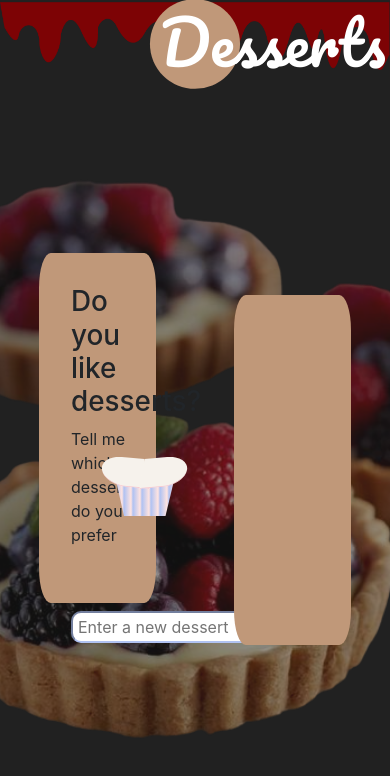
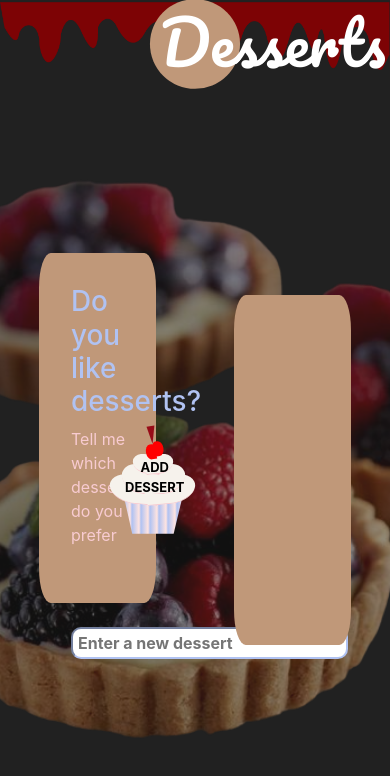
Before and after one commit to SulemP/List-dessert, a React (Create React App) app: page / in a window 390 px wide. Shown: the top 776 px of the page. Built offline with nearby package versions, Linux system fonts and the light colour scheme; a web font is replaced by a local one.

Commit message:
Se termina el proyecto funcionando correctamente, falta sistema responsivo

```diff
--- a/src/components/DeleteDessert.jsx
+++ b/src/components/DeleteDessert.jsx
@@ -1,12 +1,12 @@
 import React from 'react';
 
 export default function DeleteDessert(props){
-    const { onDelete } = props
+    const { onDelete, index } = props
     const handleDelete = () => {
-        onDelete()
+        onDelete(index)
     }
 
     return (
-        <button onClick={handleDelete}>Delete</button>
+        <button className='button_delete' onClick={handleDelete}>Delete</button>
     )
 }
--- a/src/components/Desserts.jsx
+++ b/src/components/Desserts.jsx
@@ -30,14 +30,21 @@ export default function Desserts () {
     }
 
     const deleteDessert = (index) => {
-        const newDesserts = [...desserts]
-        newDesserts.splice(index, 1)
-        setDesserts(newDesserts)
+        // const newDesserts = [...desserts]
+        // newDesserts.splice(index, 1)
+        // setDesserts(newDesserts)
+        const newDessertList = desserts.filter((_, i) => i !== index);
+        setDesserts(newDessertList);
+    }
+
+    //Función para convertir la primer letra de cada lista en mayúscula
+    const capitalizeFirstLetter = (str) => {
+        return str.charAt(0).toUpperCase() + str.slice(1)
     }
 
     return (
         <>
-            <div className='dessert'>
+            <div className='col-xl-12 dessert'>
                 <div>
                     <img src={derretido} alt='derretido' className='dessert_derretido'></img>
                 </div>
@@ -60,6 +67,8 @@ export default function Desserts () {
 
                         <p>Tell me which desserts do you prefer</p>
 
+                        {/* <p className="add" onClick={addDessert}>ADD DESSERT</p> */}
+
                         <form className="form_dessert" onSubmit={(e) => { e.preventDefault(); addDessert()}}>
                             <input
                                 className="form_input"
@@ -69,25 +78,31 @@ export default function Desserts () {
                                 placeholder="Enter a new dessert"
                             />
                             <div className="box-canvas" onClick={addDessert}>
+                                <p className="add" onClick={addDessert}>ADD DESSERT</p>
                                 <div className="wrapper"></div>
                                 <div className="topping"></div>
                                 <div className="topping-middle"></div>
                                 <div className="topping-top"></div>
                                 <div className="cherry"></div>
                             </div>
-                            {/*<button className="cookie-button" type="submit">Add Dessert</button>*/}
                         </form>
                     </div>
                 </div>
 
-
                 <div className='dessert_cuadro_list'>
-                    <ul>
-                        {
-                            desserts.map((dessert, index) => (
-                                <EditDesserts key={index} dessert={dessert} index={index} editDessert={editDessert} deleteDessert={deleteDessert}/>
-                            ))
-                        }
+                    <ul style={{ maxHeight: '100%', overflowY: 'auto' }}>
+                        {/* overflowY: 'auto': Esto hace que aparezca una barra de desplazamiento vertical (auto) cuando el contenido de la lista excede la altura máxima */}
+                        {desserts.map((dessert, index) => (
+                            <li key={index}>
+                                <EditDesserts
+                                    dessert={capitalizeFirstLetter(dessert)}
+                                    index={index}
+                                    editDessert={editDessert}
+                                    deleteDessert={deleteDessert}
+                                    // desserts={desserts}
+                                />
+                            </li>
+                        ))}
                     </ul>
                 </div>
             </div>
--- a/src/styles/desserts.css
+++ b/src/styles/desserts.css
@@ -52,9 +52,25 @@
     height: 350px;
     right: 10%;
     top: 35%;
+    padding: 5px;
     background-color: #C09879;
     position: absolute;
     border-radius: 10%;
+}
+
+.dessert_cuadro_list ul::-webkit-scrollbar {
+    width: 12px; /* Ancho de la barra de desplazamiento */
+    border-radius: 10px;
+    height: 30%;
+}
+
+.dessert_cuadro_list ul::-webkit-scrollbar-thumb {
+    background-color: var(--rosaMedio); /* Color del "pulgar" de la barra de desplazamiento */
+    border-radius: 6px; /* Borde redondeado del "pulgar" */
+}
+
+.dessert_cuadro_list ul::-webkit-scrollbar-thumb:hover {
+background-color: var(--lila); /* Cambio de color al pasar el mouse por encima */
 }
 
 .dessert_form{
@@ -62,8 +78,16 @@
     margin-left: 2rem;
 }
 
+.dessert_form h1{
+    color: var(--lila);
+}
+
+.dessert_form p{
+    color: var(--rosaMedio);
+}
+
 .form_dessert{
-    margin-top: 3rem;
+    margin-top: 4rem;
 }
 
 .form_input{
@@ -71,15 +95,24 @@
     border-color: var(--lila);
     padding: 2px 5px 2px 5px;
     margin-top: 1rem;
+    color: var(--lila);
+    font-weight: bold;
 }
+
+.form_input:focus{
+    outline: none;
+}
+
+/* CUP CAKE */
 
 .box-canvas{
     position: absolute;
-    left: 65%;
-    top: 50%;
+    left: 72%;
+    top: 55%;
     z-index: 2;
-    width: 90px;
-    height: 50px;
+    width: 70px;
+    height: 90px;
+    cursor: pointer;
 }
 
 .wrapper{
@@ -96,11 +129,10 @@
     position: absolute;
     top:1.8rem;
     left: -.8rem;
-    width: 100px;
+    width: 90px;
     height: 40px;
     overflow: hidden;
 }
-
 
 .topping::before{
     content: '';
@@ -112,7 +144,6 @@
     transform: skew(10deg, 5deg);
     border-bottom: 1px solid var(--rosaMedio);
 }
-
 
 .topping::after{
     content: '';
@@ -126,3 +157,211 @@
     border-bottom: 1px solid var(--rosaMedio);
     transform: skew(-10deg, -5deg);
 }
+
+.topping-middle{
+    position: absolute;
+    top: 18px;
+    left: -1px;
+    width: 70px;
+    height: 30px;
+    overflow: hidden;
+}
+
+.topping-middle::before{
+    content: '';
+    position: absolute;
+    width: 38px;
+    height: 30px;
+    border-radius: 50% 0 0 50%;
+    background-color: var(--crema);
+    border-bottom: 1px solid var(--rosaMedio);
+    transform: skew(10deg, 5deg);
+}
+
+.topping-middle::after{
+    content: '';
+    position: absolute;
+    width: 38px;
+    height: 30px;
+    left: 25px;
+    border-radius: 0 50% 50% 0;
+    background-color: var(--crema);
+    border-bottom: 1px solid var(--rosaMedio);
+    transform: skew(-10deg, -5deg);
+}
+
+.topping-top{
+    position: absolute;
+    top: 8px;
+    width: 90px;
+    height: 30px;
+    overflow: hidden;
+}
+
+.topping-top::before{
+    content: '';
+    position: absolute;
+    left: 10px;
+    width: 25px;
+    height: 20px;
+    border-radius: 50% 0 0 50%;
+    background-color: var(--crema);
+    border-bottom: 1px solid var(--rosaMedio);
+    transform: skew(10deg, 5deg);
+}
+
+.topping-top::after{
+    content: '';
+    position: absolute;
+    width: 25px;
+    height: 20px;
+    left: 25px;
+    border-radius: 0 50% 50% 0;
+    background-color: var(--crema);
+    border-bottom: 1px solid var(--rosaMedio);
+    transform: skew(-10deg, -5deg);
+}
+
+.cherry{
+    position: absolute;
+    left: 25px;
+    top: -20px;
+    transform: rotate(-10deg);
+    height: 0;
+    width: 0;
+    border-left: 3px solid transparent;
+    border-right: 5px solid transparent;
+    border-top: 18px solid var(--vino);
+}
+
+.cherry::before{
+    content: '';
+    position: absolute;
+    left: -20px;
+    left: -8px;
+    background: red;
+    width: 10px;
+    height: 15px;
+    border-radius: 50% 30% 0 50%;
+}
+
+.cherry::after{
+    content: '';
+    position: absolute;
+    top: -2px;
+    background: red;
+    width: 10px;
+    height: 15px;
+    border-radius: 30% 50% 50% 0;
+}
+
+/* CUP CAKE */
+
+.add{
+    position: absolute;
+    color: black !important;
+    font-weight: bold;
+    font-size: small;
+    z-index: 100;
+    width: 70px;
+    left: -5%;
+    top: 14%;
+    text-align: center;
+    cursor: pointer;
+}
+
+.dessert_cuadro_list ul{
+    color: var(--lila);
+    margin-right: 5px;
+}
+
+.list_dessert{
+    margin-top: .5rem;
+    margin-bottom: .5rem;
+    font-weight: 700;
+}
+
+.buttons_edit{
+    display: flex;
+    justify-content: space-evenly;
+    margin-top: .2rem;
+}
+
+.input_edit{
+    border-radius: 10px;
+    border-color: var(--lila);
+    padding: 2px 5px 2px 5px;
+    width: 120px;
+    color: var(--lila);
+    font-weight: bold;
+}
+
+.input_edit:focus {
+    outline: none;
+}
+
+.button_edit{
+    width: 45px;
+    border-radius: 8px;
+    background-color: var(--lila);
+    color: white;
+    font-weight: bold;
+    border: none;
+    margin-left: 10px;
+    margin-right: 10px;
+    font-size: small;
+}
+
+.button_edit:active {
+    transform: translateY(4px);
+}
+
+.button_delete{
+    width: 50px;
+    border-radius: 8px;
+    background-color: var(--rosaMedio);
+    border: none;
+    font-size: small;
+    font-weight: bold;
+    color: white;
+}
+
+.button_delete:active {
+    transform: translateY(4px);
+}
+
+.button_save{
+    width: 50px;
+    border-radius: 8px;
+    background-color: var(--lila);
+    border: none;
+    font-size: small;
+    font-weight: bold;
+    color: white;
+}
+
+.button_save:active {
+    transform: translateY(4px);
+}
+
+.button_cancel{
+    width: 50px;
+    border-radius: 8px;
+    background-color: var(--rosaMedio);
+    border: none;
+    font-size: small;
+    font-weight: bold;
+    color: white;
+}
+
+.button_cancel:active {
+    transform: translateY(4px);
+}
+
+.box-canvas:active{
+    transform: translateY(4px);
+}
+
+.add:active{
+    transform: translateY(4px);
+}
--- a/src/styles/global.css
+++ b/src/styles/global.css
@@ -5,4 +5,5 @@
     --crema:#F6F2EC;
     --rosaMedio: #F8CBD1;
     --color-dark: rgba(0, 0, 0, 0.87);
+    --vino: rgb(151,12,24);
 }
```
Also changed, not shown: src/components/EditDesserts.jsx (+50 -11 lines).
